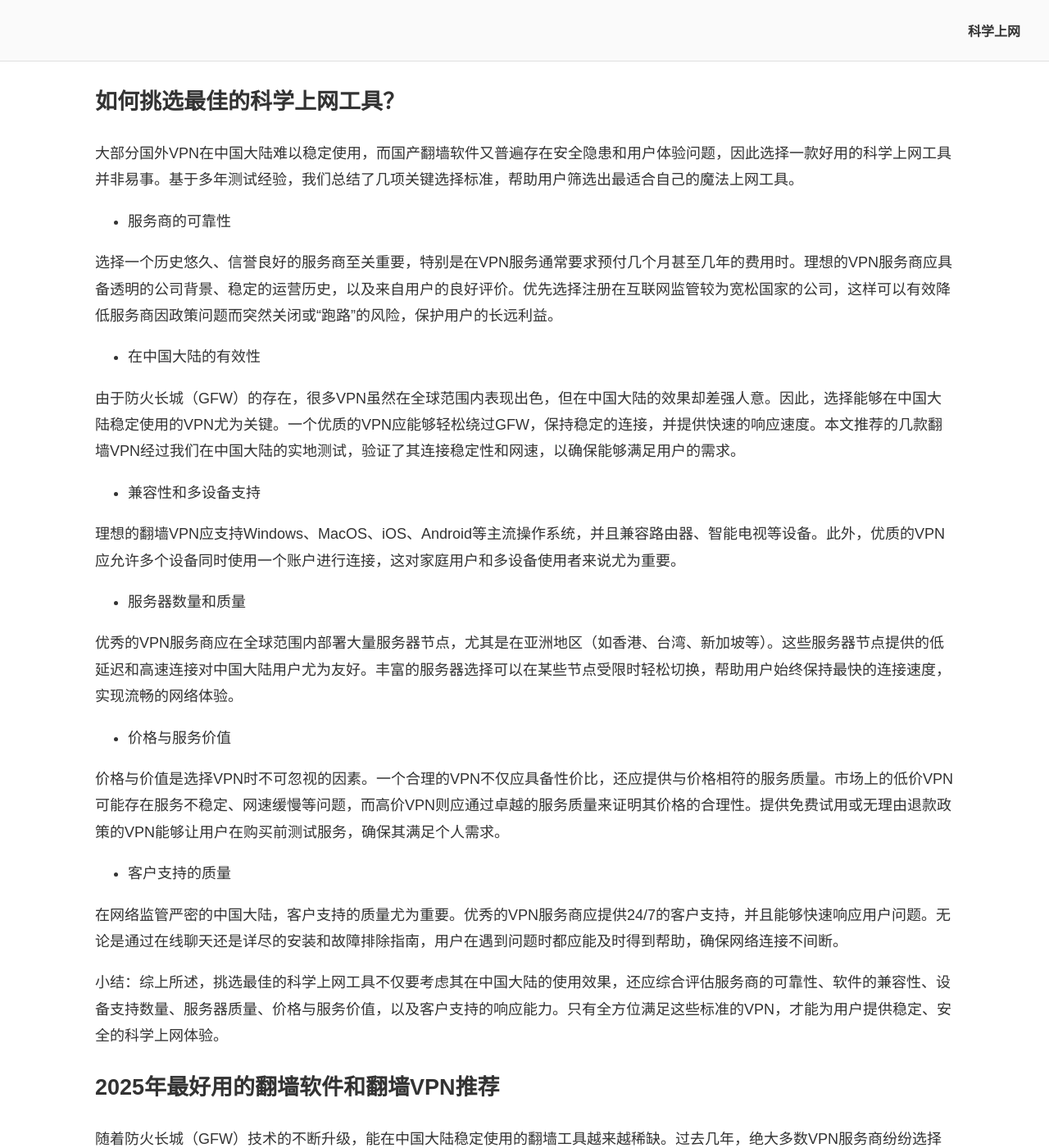
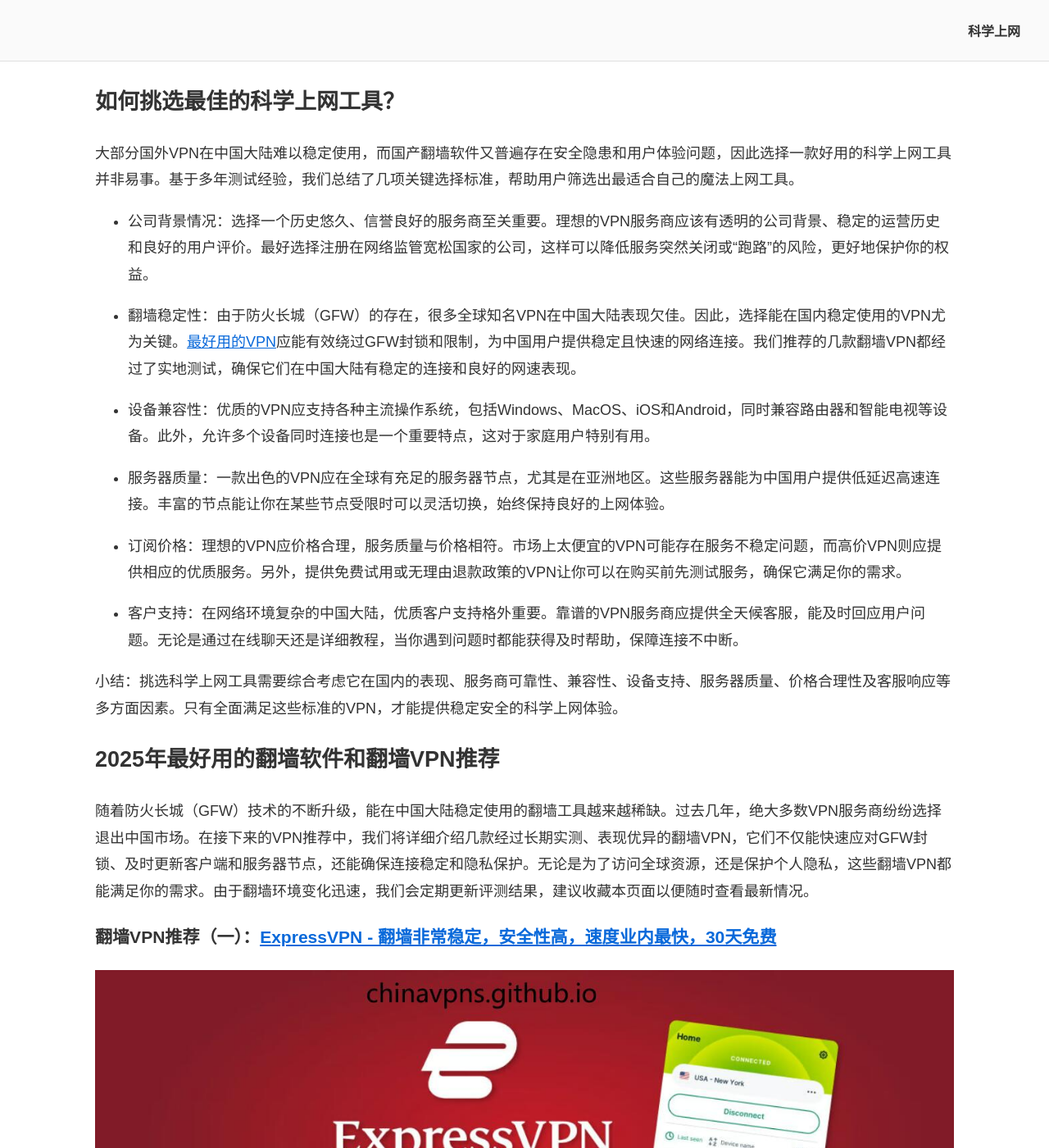
Before and after one commit to chinavpns/chinavpns.github.io, a Jekyll site: the page built from index.md, in a window 1280 px wide and 1400 px high, scrolled down 7652 px. Shown: the whole window at 82% size. Built offline with Jekyll 4.4.1, drawn with Linux system fonts in a browser that asks for light colours.

Commit message:
Update index.md

```diff
--- a/index.md
+++ b/index.md
@@ -139,31 +139,19 @@
 
 大部分国外VPN在中国大陆难以稳定使用，而国产翻墙软件又普遍存在安全隐患和用户体验问题，因此选择一款好用的科学上网工具并非易事。基于多年测试经验，我们总结了几项关键选择标准，帮助用户筛选出最适合自己的魔法上网工具。
 
-* 服务商的可靠性
+* 公司背景情况：选择一个历史悠久、信誉良好的服务商至关重要。理想的VPN服务商应该有透明的公司背景、稳定的运营历史和良好的用户评价。最好选择注册在网络监管宽松国家的公司，这样可以降低服务突然关闭或“跑路”的风险，更好地保护你的权益。
 
-选择一个历史悠久、信誉良好的服务商至关重要，特别是在VPN服务通常要求预付几个月甚至几年的费用时。理想的VPN服务商应具备透明的公司背景、稳定的运营历史，以及来自用户的良好评价。优先选择注册在互联网监管较为宽松国家的公司，这样可以有效降低服务商因政策问题而突然关闭或“跑路”的风险，保护用户的长远利益。
+* 翻墙稳定性：由于防火长城（GFW）的存在，很多全球知名VPN在中国大陆表现欠佳。因此，选择能在国内稳定使用的VPN尤为关键。<a href="https://github.com/chinavpns/chinavpns.github.io">最好用的VPN</a>应能有效绕过GFW封锁和限制，为中国用户提供稳定且快速的网络连接。我们推荐的几款翻墙VPN都经过了实地测试，确保它们在中国大陆有稳定的连接和良好的网速表现。
 
-* 在中国大陆的有效性
+* 设备兼容性：优质的VPN应支持各种主流操作系统，包括Windows、MacOS、iOS和Android，同时兼容路由器和智能电视等设备。此外，允许多个设备同时连接也是一个重要特点，这对于家庭用户特别有用。
 
-由于防火长城（GFW）的存在，很多VPN虽然在全球范围内表现出色，但在中国大陆的效果却差强人意。因此，选择能够在中国大陆稳定使用的VPN尤为关键。一个优质的VPN应能够轻松绕过GFW，保持稳定的连接，并提供快速的响应速度。本文推荐的几款翻墙VPN经过我们在中国大陆的实地测试，验证了其连接稳定性和网速，以确保能够满足用户的需求。
+* 服务器质量：一款出色的VPN应在全球有充足的服务器节点，尤其是在亚洲地区。这些服务器能为中国用户提供低延迟高速连接。丰富的节点能让你在某些节点受限时可以灵活切换，始终保持良好的上网体验。
 
-* 兼容性和多设备支持
+* 订阅价格：理想的VPN应价格合理，服务质量与价格相符。市场上太便宜的VPN可能存在服务不稳定问题，而高价VPN则应提供相应的优质服务。另外，提供免费试用或无理由退款政策的VPN让你可以在购买前先测试服务，确保它满足你的需求。
 
-理想的翻墙VPN应支持Windows、MacOS、iOS、Android等主流操作系统，并且兼容路由器、智能电视等设备。此外，优质的VPN应允许多个设备同时使用一个账户进行连接，这对家庭用户和多设备使用者来说尤为重要。
+* 客户支持：在网络环境复杂的中国大陆，优质客户支持格外重要。靠谱的VPN服务商应提供全天候客服，能及时回应用户问题。无论是通过在线聊天还是详细教程，当你遇到问题时都能获得及时帮助，保障连接不中断。
 
-* 服务器数量和质量
-
-优秀的VPN服务商应在全球范围内部署大量服务器节点，尤其是在亚洲地区（如香港、台湾、新加坡等）。这些服务器节点提供的低延迟和高速连接对中国大陆用户尤为友好。丰富的服务器选择可以在某些节点受限时轻松切换，帮助用户始终保持最快的连接速度，实现流畅的网络体验。
-
-* 价格与服务价值
-
-价格与价值是选择VPN时不可忽视的因素。一个合理的VPN不仅应具备性价比，还应提供与价格相符的服务质量。市场上的低价VPN可能存在服务不稳定、网速缓慢等问题，而高价VPN则应通过卓越的服务质量来证明其价格的合理性。提供免费试用或无理由退款政策的VPN能够让用户在购买前测试服务，确保其满足个人需求。
-
-* 客户支持的质量
-
-在网络监管严密的中国大陆，客户支持的质量尤为重要。优秀的VPN服务商应提供24/7的客户支持，并且能够快速响应用户问题。无论是通过在线聊天还是详尽的安装和故障排除指南，用户在遇到问题时都应能及时得到帮助，确保网络连接不间断。
-
-小结：综上所述，挑选最佳的科学上网工具不仅要考虑其在中国大陆的使用效果，还应综合评估服务商的可靠性、软件的兼容性、设备支持数量、服务器质量、价格与服务价值，以及客户支持的响应能力。只有全方位满足这些标准的VPN，才能为用户提供稳定、安全的科学上网体验。
+小结：挑选科学上网工具需要综合考虑它在国内的表现、服务商可靠性、兼容性、设备支持、服务器质量、价格合理性及客服响应等多方面因素。只有全面满足这些标准的VPN，才能提供稳定安全的科学上网体验。
 
 ## 2025年最好用的翻墙软件和翻墙VPN推荐
 
```
